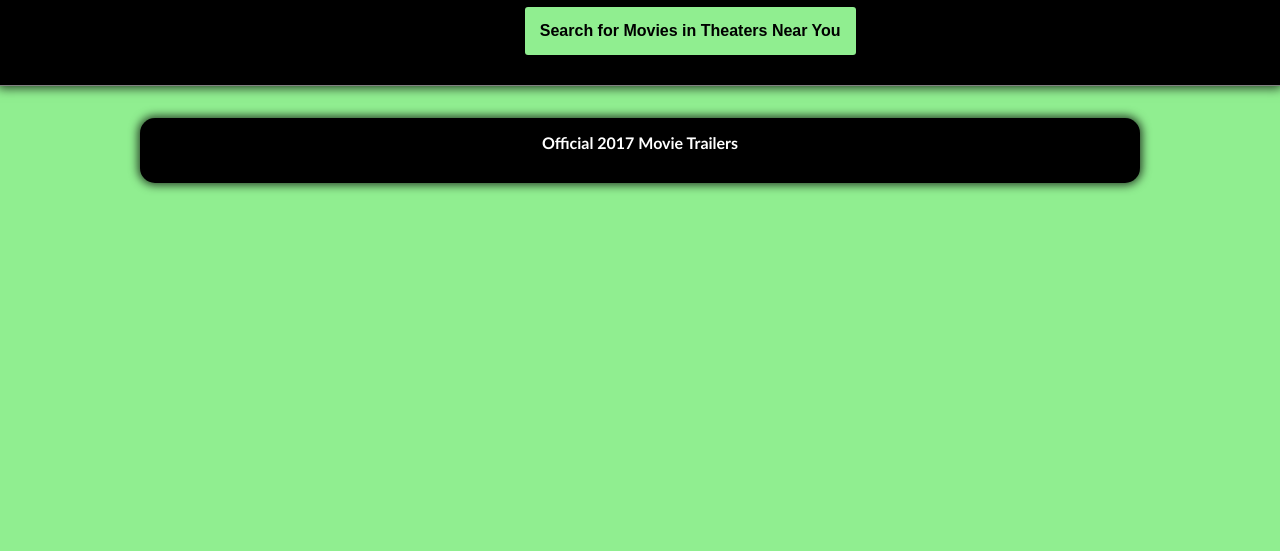
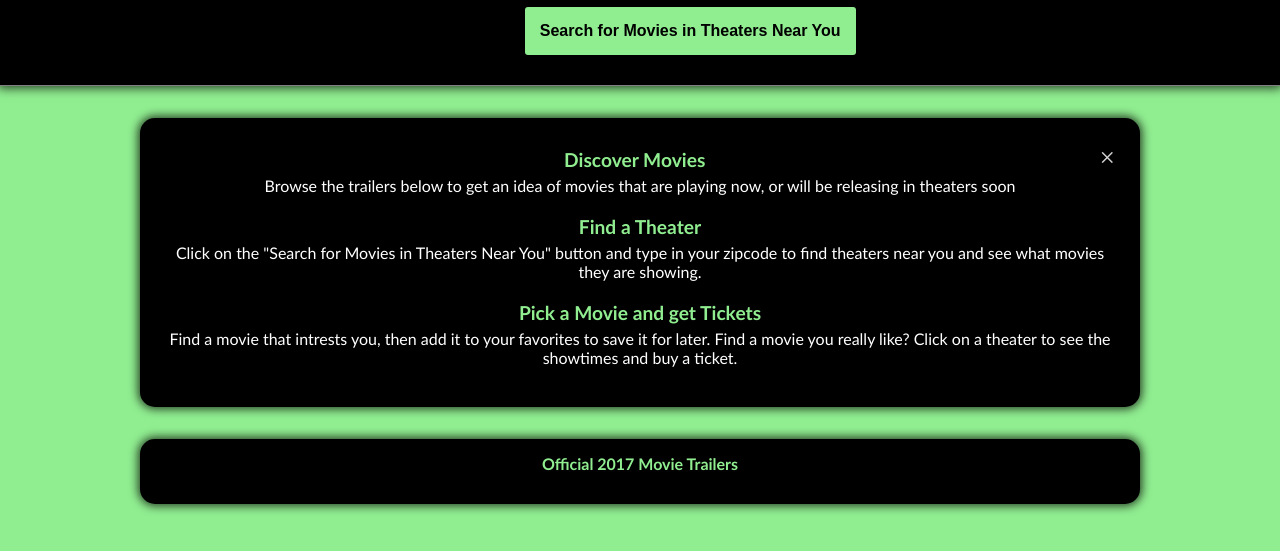
Before and after one commit to 0peron/node-movie-capstone, a website: page public/index.html in a window 1280 px wide. Shown: the part 55-606 px from the top of the page. Drawn offline with nearby package versions, Linux system fonts and the light colour scheme; no server answers.

Commit message:
added landing page with close button

```diff
--- a/public/index.html
+++ b/public/index.html
@@ -15,6 +15,17 @@
             </form>
         </section>
     </nav>
+
+    <div class='landing'>
+        <span class='hide' style="font-family: Garamond, 'Apple Garamond'; font-size: 1.6em;">&times</span>
+        <h1>Discover Movies</h1>
+            <p>Browse the trailers below to get an idea of movies that are playing now, or will be releasing in theaters soon</p>
+        <h1>Find a Theater</h1>
+            <p>Click on the "Search for Movies in Theaters Near You" button and type in your zipcode to find theaters near you and see what movies they are showing.</p>
+        <h1>Pick a Movie and get Tickets</h1>
+            <p>Find a movie that intrests you, then add it to your favorites to save it for later. Find a movie you really like? Click on a theater to see the showtimes and buy a ticket.</p>
+    </div>
+
     <div class='wrapper'>
         <div class='errorMessage'>
             <p></p>
--- a/public/trailers.css
+++ b/public/trailers.css
@@ -92,6 +92,37 @@ nav .logButton:hover {
     color: white;
 }
 
+.landing {
+    background: black;
+    margin-top: 2rem;
+    margin-left: auto;
+    margin-right: auto;
+    max-width: 1000px;
+    padding: 25px;
+    border-radius: 15px;
+    box-shadow: 0px 0px 10px 2px rgba(0, 0, 0, 0.75);
+}
+
+.landing .hide {
+    float: right;
+    color: lightgrey;
+    cursor: pointer;
+}
+
+.landing h1 {
+    color: lightgreen;
+    text-align: center;
+    padding: 5px;
+    font-size: 120%
+}
+
+.landing p {
+    color: white;
+    text-align: center;
+    margin-bottom: 15px;
+}
+
+
 .wrapper {
     background: black;
     margin-top: 2rem;
@@ -104,7 +135,7 @@ nav .logButton:hover {
 }
 
 .wrapper h1 {
-    color: white;
+    color: lightgreen;
     text-align: center;
 }
 
--- a/public/trailers.js
+++ b/public/trailers.js
@@ -1,4 +1,4 @@
-$(document).ready(function () {
+$(document).ready(function() {
     $('.overlay').hide();
     $.getJSON("https://www.googleapis.com/youtube/v3/search", {
             part: 'snippet',
@@ -7,22 +7,25 @@ $(document).ready(function () {
             type: 'video',
             maxResults: '16'
         },
-        function (apiData) {
+        function(apiData) {
             console.log(apiData);
             if (apiData.pageInfo.totalResults == 0) {
                 addHTML += '<p>No Results</p>';
                 $('.js-search-results').html(addHTML);
-            } else {
+            }
+            else {
                 displaySearch(apiData.items);
             }
             $('.js-search-results').show();
         });
-
+    $('.hide').on('click', function() {
+        $('.landing').hide();
+    });
 
     function displaySearch(videosArray) {
         var addHTML = "";
         $('.wrapper').show();
-        $.each(videosArray, function (videoArrayKey, videoArrayValue) {
+        $.each(videosArray, function(videoArrayKey, videoArrayValue) {
             addHTML += "<li>";
             addHTML += "<p>" + videoArrayValue.snippet.title + "</p>";
             addHTML += "<iframe src='https://www.youtube.com/embed/" + videoArrayValue.id.videoId + "?rel=0&showinfo=0' width='434' height='315' frameborder='0' allowfullscreen></iframe>";
```
